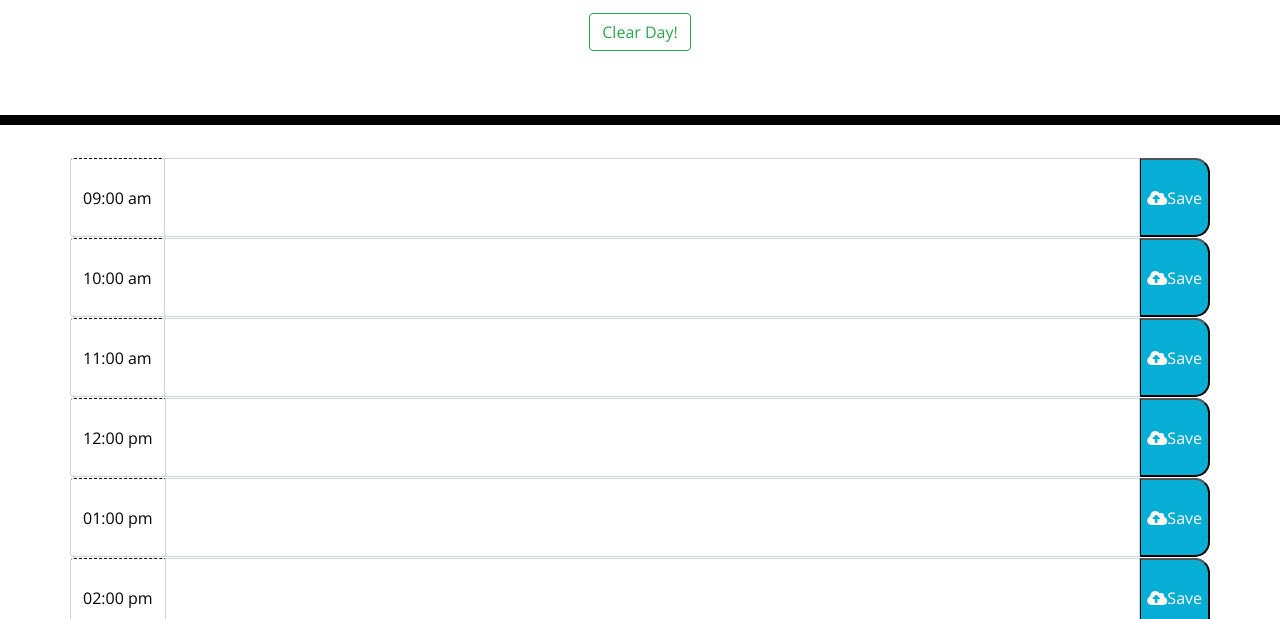
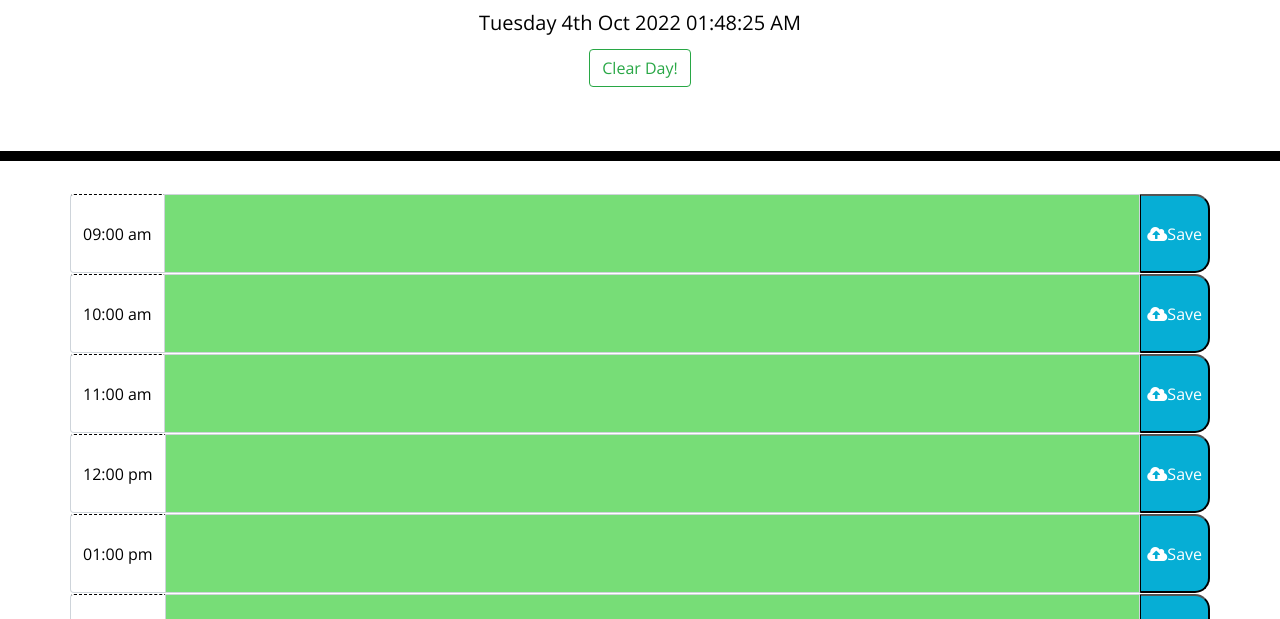
Before and after one commit to ricky-rosay/Third-Party-APIs-Challenge-Work-Day-Scheduler, a plain HTML site: page index.html in a window 1280 px wide. Shown: the part 181-800 px from the top of the page. Drawn offline with nearby package versions, Linux system fonts and the light colour scheme.

Commit message:
fixed path issue

```diff
--- a/index.html
+++ b/index.html
@@ -138,6 +138,6 @@
 
     <script src="https://code.jquery.com/jquery-3.4.1.min.js"></script>
     <script src="https://cdnjs.cloudflare.com/ajax/libs/moment.js/2.24.0/moment.min.js"></script>
-    <script src="/Develop/script.js"></script>
+    <script src="./script.js"></script>
   </body>
 </html>
```
